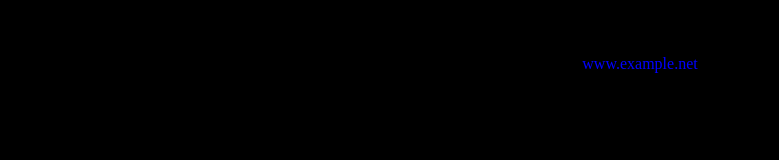
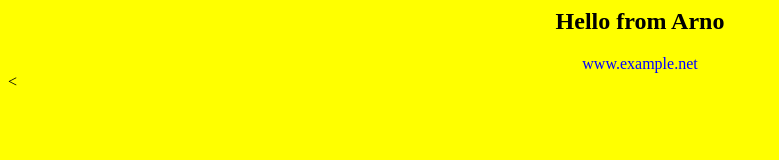
Before and after one commit to arno-sen/jenkins, a plain HTML site: page index.html in a window 1280 px wide. Shown: the whole page, without its empty margins (0-779 px from the left). Drawn offline with Linux system fonts and the light colour scheme.

Commit message:
Update index.html

```diff
--- a/index.html
+++ b/index.html
@@ -1,5 +1,5 @@
 <html>
-<body bgcolor=black>
+<body bgcolor=yellow>
 <center>
 <h2><cont color=yellow>Hello from Arno </font></h2>
 <font color=blue>www.example.net</font>
```
